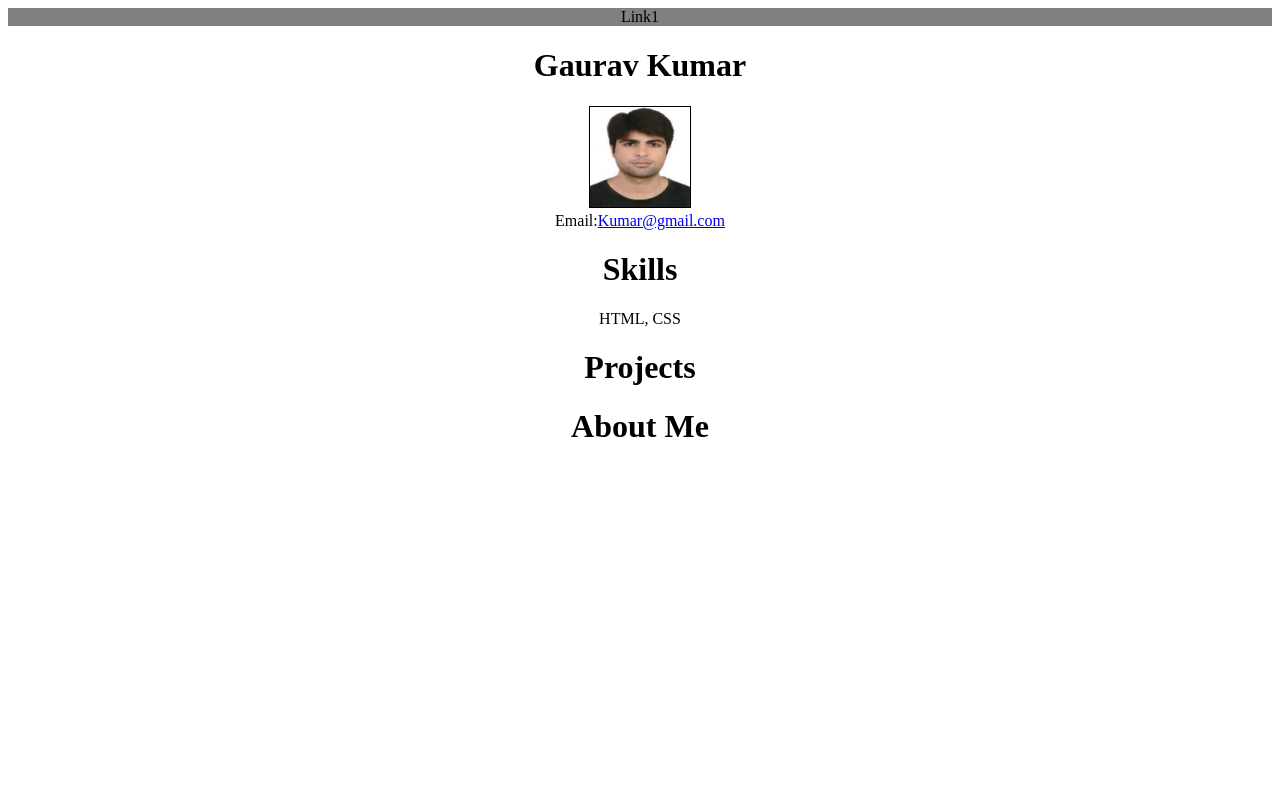
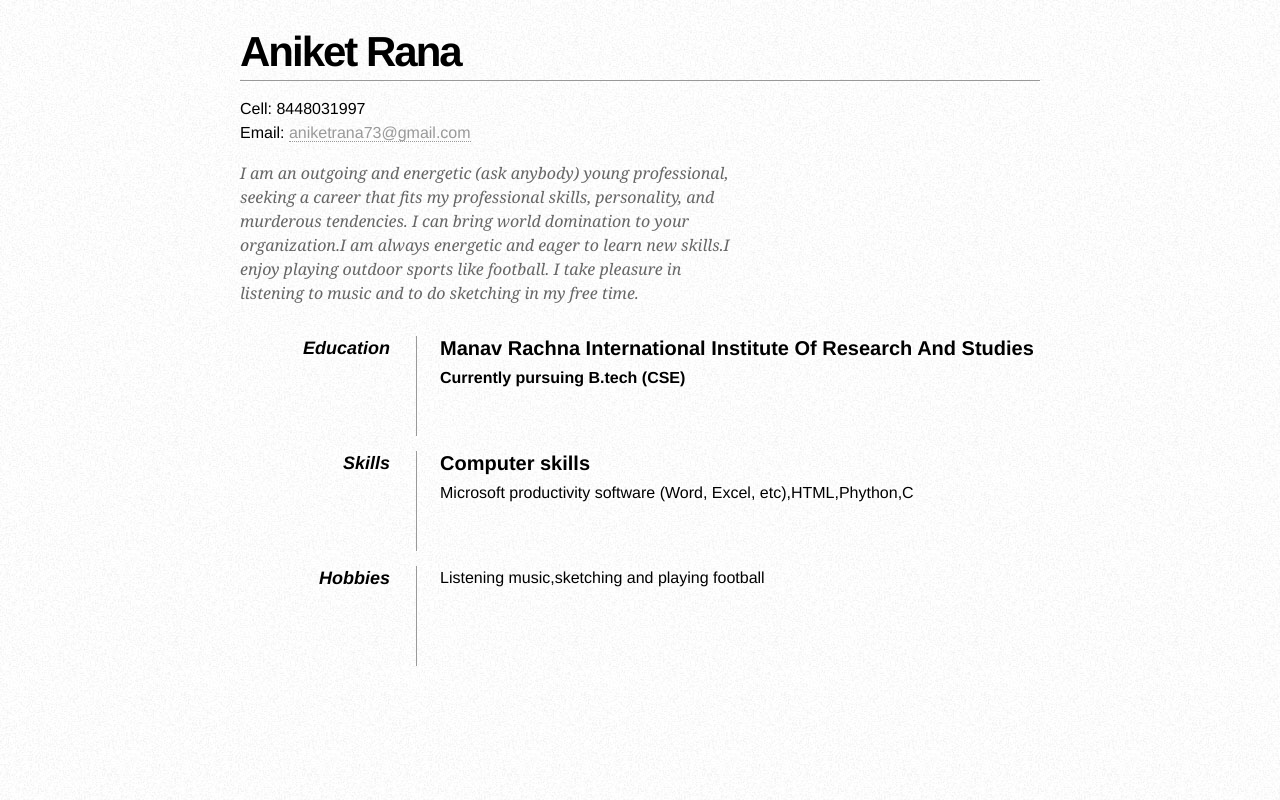
Before and after one commit to samfreelancer/sample, a plain HTML site: page portfolio.html in a window 1280 px wide. Drawn offline with Linux system fonts and the light colour scheme.

Commit message:
portfolio

```diff
--- a/portfolio.html
+++ b/portfolio.html
@@ -1,38 +1,91 @@
-<!DOCTYPE html>
-<html lang="en">
+<!DOCTYPE html PUBLIC "-//W3C//DTD XHTML 1.0 Strict//EN"
+"http://www.w3.org/TR/xhtml1/DTD/xhtml1-strict.dtd">
+
+<html xmlns="http://www.w3.org/1999/xhtml" xml:lang="en" lang="en">
+
 <head>
-        <meta charset="UTF-8">
-        <title>Batch 4 Portfolio project basic HTML & CSS</title>
-        <meta type="description" content="hdsfj jdfgdf gdjfgh" />
+     <meta http-equiv="Content-Type" content="text/html; charset=utf-8"/>
+
+     <title>One Page Resume</title>
+
+     <style type="text/css">
+        * { margin: 0; padding: 0; }
+        body { font: 16px Helvetica, Sans-Serif; line-height: 24px; background: url(images/noise.jpg); }
+        .clear { clear: both; }
+        #page-wrap { width: 800px; margin: 40px auto 60px; }
+        #pic { float: right; margin: -30px 0 0 0; }
+        h1 { margin: 0 0 16px 0; padding: 0 0 16px 0; font-size: 42px; font-weight: bold; letter-spacing: -2px; border-bottom: 1px solid #999; }
+        h2 { font-size: 20px; margin: 0 0 6px 0; position: relative; }
+        h2 span { position: absolute; bottom: 0; right: 0; font-style: italic; font-family: Georgia, Serif; font-size: 16px; color: #999; font-weight: normal; }
+        p { margin: 0 0 16px 0; }
+        a { color: #999; text-decoration: none; border-bottom: 1px dotted #999; }
+        a:hover { border-bottom-style: solid; color: black; }
+        ul { margin: 0 0 32px 17px; }
+        #objective { width: 500px; float: left; }
+        #objective p { font-family: Georgia, Serif; font-style: italic; color: #666; }
+        dt { font-style: italic; font-weight: bold; font-size: 18px; text-align: right; padding: 0 26px 0 0; width: 150px; float: left; height: 100px; border-right: 1px solid #999;  }
+        dd { width: 600px; float: right; }
+        dd.clear { float: none; margin: 0; height: 15px; }
+     </style>
 </head>
+
 <body>
-        <div style="text-align: center  ">
-            <nav style="background-color: gray;">
-                <div>
-                    <span><a>Link1</a></span>
+
+    <div id="page-wrap">
+
+
+        <img src=""  alt="" id="pic" style="float: left;" />
+        <div id="contact-info" class="vcard">
+
+            <!-- Microformats! -->
+
+            <h1 class="fn">Aniket Rana</h1>
+
+            <p>
+                Cell: <span class="tel">8448031997</span><br />
+                Email: <a class="email" href="mailto:aniketrana73@gmail.com">aniketrana73@gmail.com</a>
+            </p>
         </div>
-            </nav>
-            <div>
-                <h1>Gaurav Kumar</h1>
-                <div>
-                    <img src="images/gaurav_passport_pic.jpg" style="border: 1px solid black;" width="100" height="100" >
+
+        <div id="objective">
+            <p>
+                I am an outgoing and energetic (ask anybody) young professional, seeking a
+                career that fits my professional skills, personality, and murderous tendencies.
+                I can bring world domination to your organization.I am always energetic and eager to learn new skills.I enjoy playing outdoor sports like football.
+                I take pleasure in listening to music and to do sketching in my free time.
+            </p>
         </div>
-                <div>
-                    <span>Email:</span><a href="mailto:kumar@gmail.com">Kumar@gmail.com</a>
+
+        <div class="clear"></div>
+
+        <dl>
+            <dd class="clear"></dd>
+
+            <dt>Education</dt>
+            <dd>
+                <h2>Manav Rachna International Institute Of Research And Studies</h2>
+                <p><strong>Currently pursuing B.tech (CSE)</strong> </p>
+            </dd>
+
+            <dd class="clear"></dd>
+
+            <dt>Skills</dt>
+            <dd>
+                <h2>Computer skills</h2>
+                <p>Microsoft productivity software (Word, Excel, etc),HTML,Phython,C</p>
+            </dd>
+
+            <dd class="clear"></dd>
+
+            <dt>Hobbies</dt>
+            <dd>Listening music,sketching and playing football</dd>
+            <dd class="clear"></dd>
+        </dl>
+
+        <div class="clear"></div>
+
     </div>
-            </div>
-            <div>
-                <h1>Skills</h1>
-                <div>
-                    <span><a>HTML</a></span>,&nbsp;<span><a>CSS</a></span>
-                </div>
-            </div>
-            <div>
-                <h1>Projects</h1>
-            </div>
-            <div>
-                <h1>About Me</h1>
-            </div>
-        </div>
+
 </body>
+
 </html>
```
Lines whose indentation alone changed are shown as unchanged.
